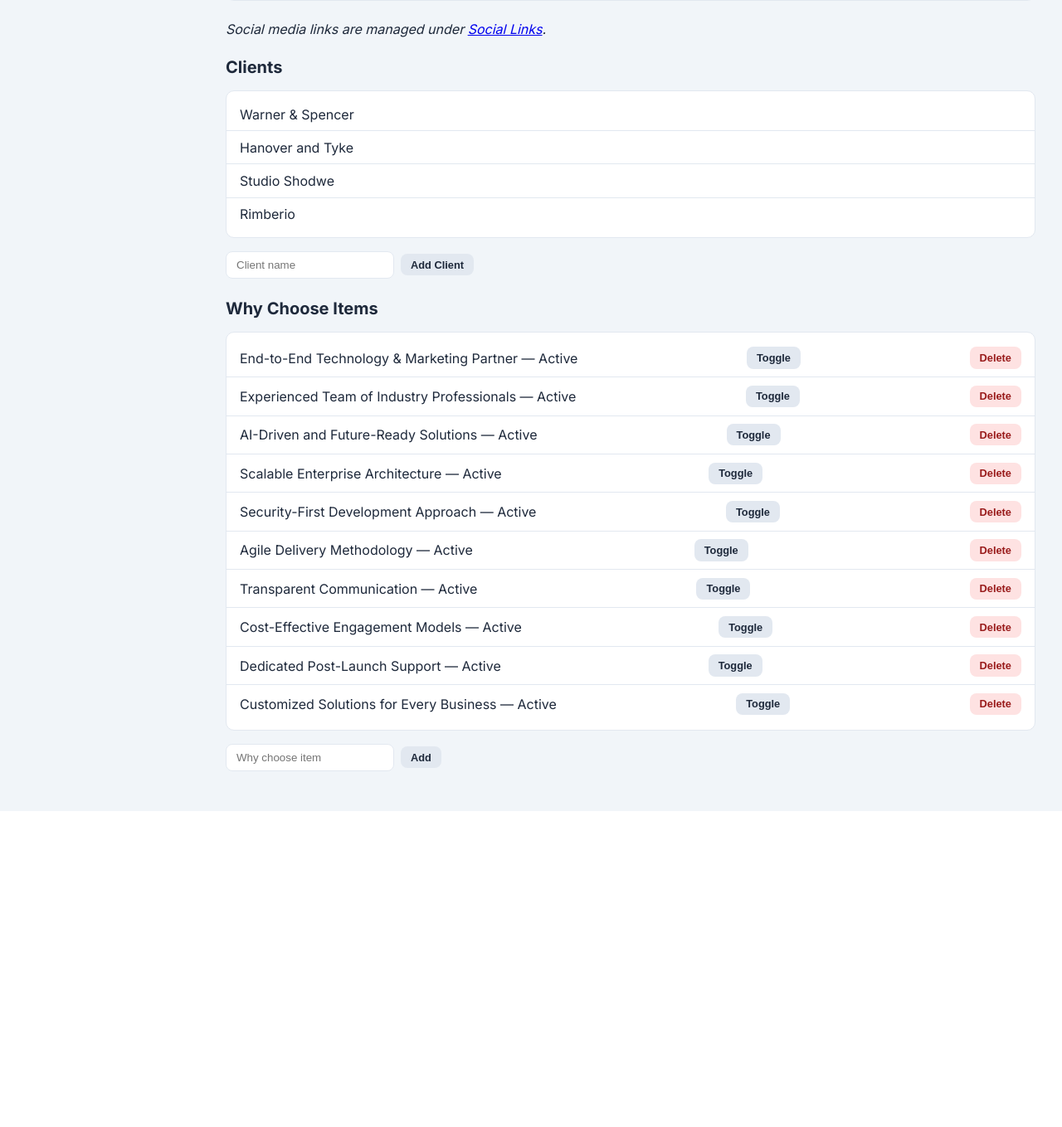
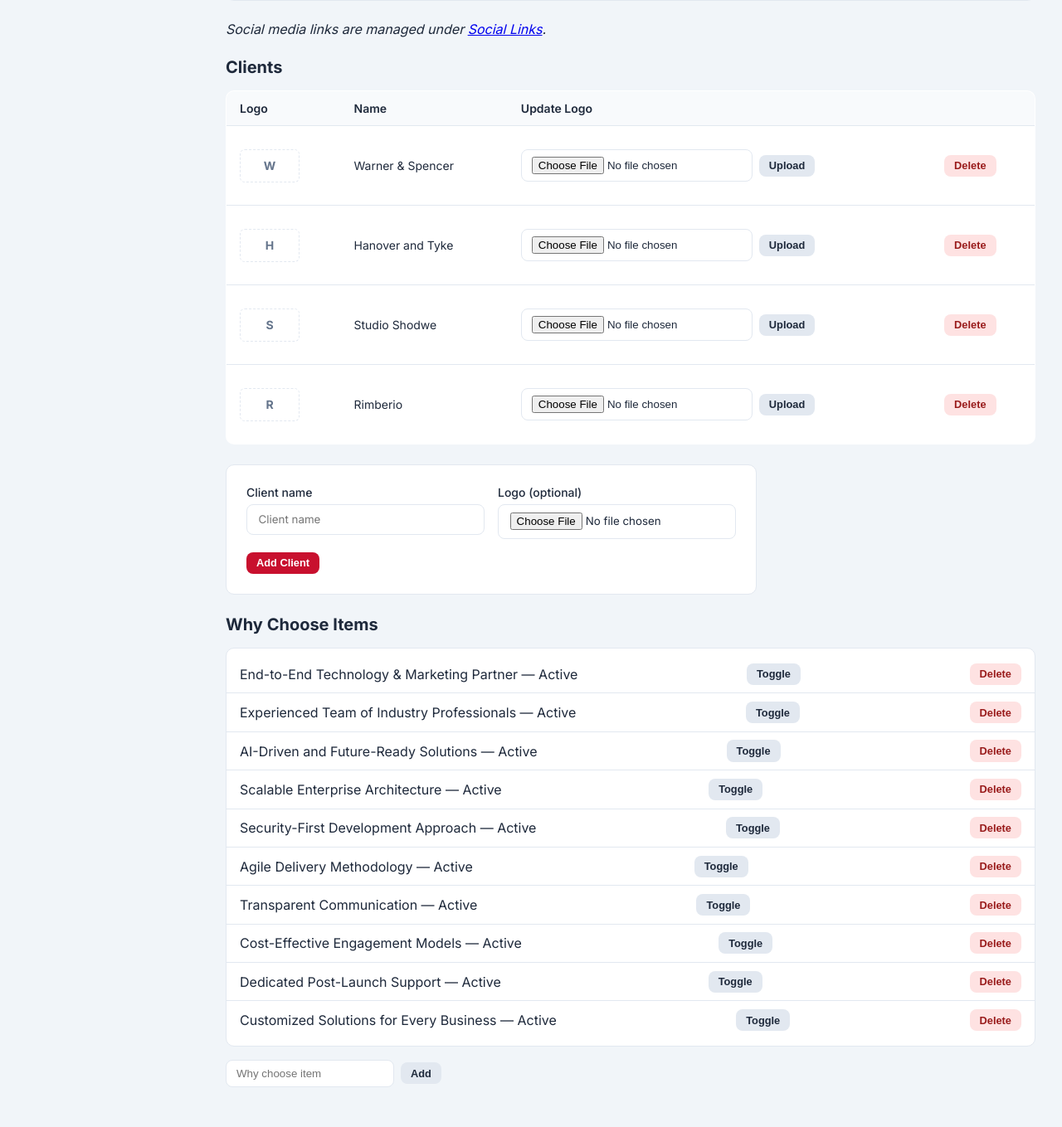
Before and after one commit to Researchpeoplecommunity/rajaro_website, a Flask app: page /admin/about in a window 1280 px wide. Shown: the part 813-2172 px from the top of the page at 83% size. Before the commit the page ends 1791 px from the top, so only its background shows below. Run offline with Flask 3, Linux system fonts and the light colour scheme; a user stored in the database is signed in; data comes from the database, SQL or seed files in the repository.

Commit message:
Add client logo upload in admin About panel.
Co-authored-by: Cursor <cursoragent@cursor.com>

```diff
--- a/migrations.py
+++ b/migrations.py
@@ -70,6 +70,8 @@ def migrate_schema():
     _add_column("why_choose_item", "is_active", f"BOOLEAN DEFAULT {bool_def}")
     _add_column("why_choose_item", "sort_order", "INTEGER DEFAULT 0")
 
+    _add_column("client_logo", "image_filename", "VARCHAR(300)")
+
     # Wider field for multi-select product/service labels from contact/consultation forms
     _widen_column("consultation_booking", "service_interest", "TEXT")
     _widen_column("contact_submission", "looking_for", "TEXT")
--- a/models.py
+++ b/models.py
@@ -146,6 +146,7 @@ class ProductPricingRow(db.Model):
 class ClientLogo(db.Model):
     id = db.Column(db.Integer, primary_key=True)
     name = db.Column(db.String(120), nullable=False)
+    image_filename = db.Column(db.String(300))
     sort_order = db.Column(db.Integer, default=0)
     is_active = db.Column(db.Boolean, default=True)
 
--- a/routes_admin.py
+++ b/routes_admin.py
@@ -418,8 +418,18 @@ def about():
         if action == "client":
             name = request.form.get("client_name", "").strip()
             if name:
-                db.session.add(ClientLogo(name=name))
+                from utils.uploads import save_upload
+
+                logo_file = request.files.get("client_logo")
+                image_filename = None
+                if logo_file and logo_file.filename:
+                    image_filename = save_upload(logo_file, prefix="client", extensions={"png", "jpg", "jpeg", "gif", "webp", "svg"})
+                max_order = db.session.query(db.func.max(ClientLogo.sort_order)).scalar() or 0
+                db.session.add(
+                    ClientLogo(name=name, image_filename=image_filename, sort_order=max_order + 1)
+                )
                 db.session.commit()
+                flash("Client added.", "success")
         elif action == "why":
             text = request.form.get("why_text", "").strip()
             if text:
@@ -437,6 +447,32 @@ def about():
     content = {c.key: c.value for c in SiteContent.query.filter(SiteContent.key.like("about_%")).all()}
     content.update({c.key: c.value for c in SiteContent.query.filter(SiteContent.key.in_(["mission", "vision"])).all()})
     return render_template("admin/about.html", clients=clients, why_items=why_items, content=content)
+
+
+@admin_bp.route("/about/client/<int:cid>/logo", methods=["POST"])
+@admin_required
+def update_client_logo(cid):
+    from utils.uploads import save_upload
+
+    client = ClientLogo.query.get_or_404(cid)
+    logo_file = request.files.get("client_logo")
+    if logo_file and logo_file.filename:
+        filename = save_upload(logo_file, prefix="client", extensions={"png", "jpg", "jpeg", "gif", "webp", "svg"})
+        if filename:
+            client.image_filename = filename
+            db.session.commit()
+            flash("Client logo updated.", "success")
+    return redirect(url_for("admin.about"))
+
+
+@admin_bp.route("/about/client/<int:cid>/delete", methods=["POST"])
+@admin_required
+def delete_client(cid):
+    client = ClientLogo.query.get_or_404(cid)
+    db.session.delete(client)
+    db.session.commit()
+    flash("Client removed.", "success")
+    return redirect(url_for("admin.about"))
 
 
 @admin_bp.route("/learning", methods=["GET", "POST"])
--- a/static/css/admin.css
+++ b/static/css/admin.css
@@ -100,6 +100,16 @@ body.admin-body {
 
 hr { border: none; border-top: 1px solid var(--border); margin: 1.5rem 0; }
 
+.admin-client-thumb {
+  width: 72px; height: 40px; object-fit: contain; display: block;
+  border: 1px solid var(--border); border-radius: 6px; padding: 0.25rem; background: #fff;
+}
+.admin-client-placeholder {
+  display: inline-grid; place-items: center; width: 72px; height: 40px;
+  border: 1px dashed var(--border); border-radius: 6px; font-weight: 700; color: #64748b;
+}
+.client-add-form { margin-top: 1rem; max-width: 640px; }
+
 @media (max-width: 768px) {
   body.admin-body { flex-direction: column; }
   .admin-sidebar { width: 100%; height: auto; position: static; }
--- a/templates/admin/about.html
+++ b/templates/admin/about.html
@@ -12,8 +12,55 @@
 <p><em>Social media links are managed under <a href="{{ url_for('admin.social_links') }}">Social Links</a>.</em></p>
 
 <h2>Clients</h2>
-<ul class="admin-list">{% for c in clients %}<li>{{ c.name }}</li>{% endfor %}</ul>
-<form method="post" class="inline-form"><input type="hidden" name="action" value="client"><input type="text" name="client_name" placeholder="Client name" required><button type="submit" class="btn btn-sm">Add Client</button></form>
+<div class="admin-table-wrap">
+  <table class="admin-table">
+    <thead>
+      <tr><th>Logo</th><th>Name</th><th>Update Logo</th><th></th></tr>
+    </thead>
+    <tbody>
+      {% for c in clients %}
+      <tr>
+        <td>
+          {% if c.image_filename %}
+          <img src="{{ url_for('public.uploaded_file', filename=c.image_filename) }}" alt="{{ c.name }}" class="admin-client-thumb">
+          {% else %}
+          <span class="admin-client-placeholder">{{ c.name[0] }}</span>
+          {% endif %}
+        </td>
+        <td>{{ c.name }}</td>
+        <td>
+          <form method="post" action="{{ url_for('admin.update_client_logo', cid=c.id) }}" enctype="multipart/form-data" class="inline-form">
+            <input type="file" name="client_logo" accept="image/*" required>
+            <button type="submit" class="btn btn-sm">Upload</button>
+          </form>
+        </td>
+        <td>
+          <form method="post" action="{{ url_for('admin.delete_client', cid=c.id) }}" style="display:inline" onsubmit="return confirm('Remove this client?')">
+            <button type="submit" class="btn btn-sm btn-danger">Delete</button>
+          </form>
+        </td>
+      </tr>
+      {% else %}
+      <tr><td colspan="4">No clients yet.</td></tr>
+      {% endfor %}
+    </tbody>
+  </table>
+</div>
+
+<form method="post" enctype="multipart/form-data" class="admin-form client-add-form">
+  <input type="hidden" name="action" value="client">
+  <div class="form-grid">
+    <div class="form-group">
+      <label for="client_name">Client name</label>
+      <input type="text" id="client_name" name="client_name" placeholder="Client name" required>
+    </div>
+    <div class="form-group">
+      <label for="client_logo">Logo (optional)</label>
+      <input type="file" id="client_logo" name="client_logo" accept="image/png,image/jpeg,image/gif,image/webp,image/svg+xml">
+    </div>
+  </div>
+  <button type="submit" class="btn btn-sm btn-primary">Add Client</button>
+</form>
 
 <h2>Why Choose Items</h2>
 <ul class="admin-list">
```
Also changed, not shown: static/css/style.css (+11 -2 lines), templates/about.html (+8 -1 lines).
